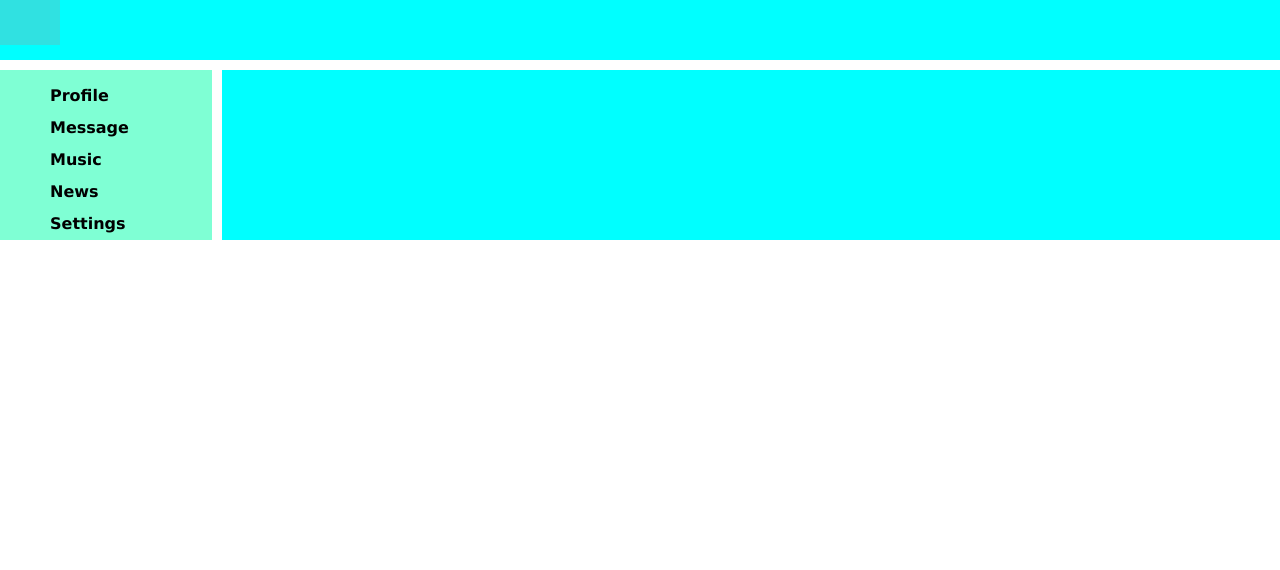
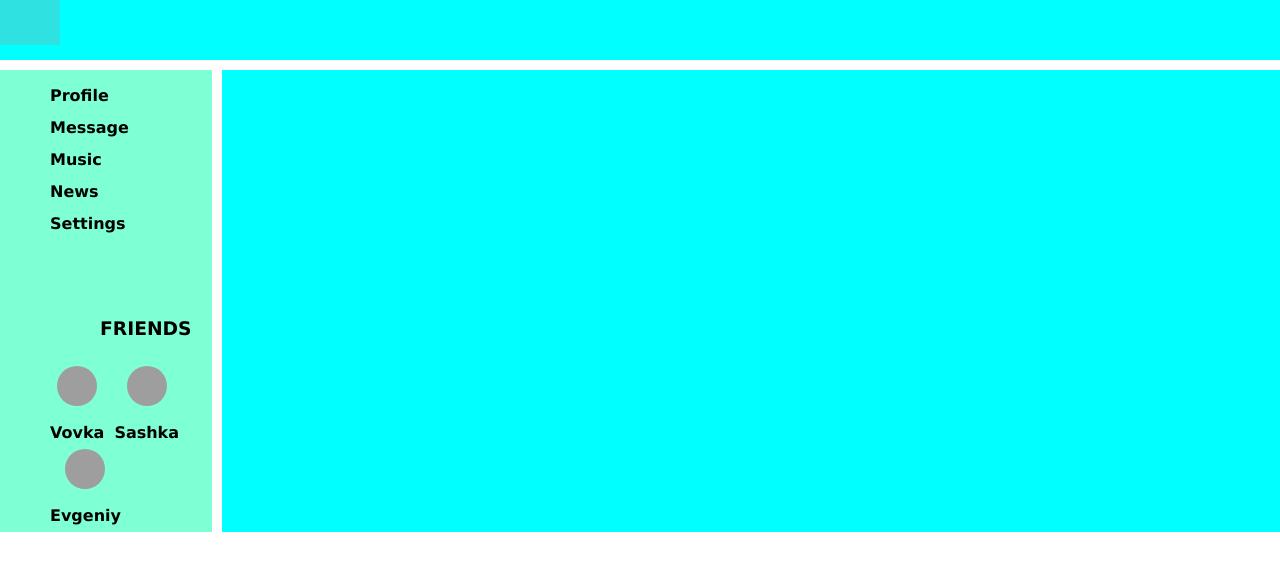
Before and after one commit to VladimirK31/new-samurai, a React (Create React App) app: page /profile/1 in a window 1280 px wide. Shown: the top 570 px of the page. Built offline with nearby package versions, Linux system fonts and the light colour scheme; grey boxes are pictures that could not be loaded.

Commit message:
Sidebar-reducer

```diff
--- a/src/App.tsx
+++ b/src/App.tsx
@@ -1,14 +1,12 @@
 import React from 'react'
 import { Route, Routes } from 'react-router-dom'
 import './App.css'
-import { Dialogs } from './components/dialogs/Dialogs'
 import { DialogsContainer } from './components/dialogs/DialogsContainer'
 import { Header } from './components/header/Header'
 import { Music } from './components/music/Music'
 import { Navbar } from './components/navbar/Navbar'
 import { News } from './components/news/News'
 import { Profile } from './components/profile/Profile'
-import { StatePropsType, store } from './components/redux/Store'
 import { Settings } from './components/settings/Settings'
 
 const App = () => {
--- a/src/components/navbar/Navbar.module.css
+++ b/src/components/navbar/Navbar.module.css
@@ -12,9 +12,3 @@
 .item a.active {
   color: azure;
 }
-.sidebar {
-  margin-top: 70px;
-}
-.title {
-  padding-left: 50px;
-}
--- a/src/components/navbar/Navbar.tsx
+++ b/src/components/navbar/Navbar.tsx
@@ -1,16 +1,9 @@
 import React from 'react'
 import { NavLink } from 'react-router-dom'
-import { FriendPropsType } from '../redux/Store'
-import { FriendsSidebar } from './friendsSidebar/FriendsSidebar'
+import { FriendsSidebarContainer } from './friendsSidebar/FriendsSidebarContainer'
 import s from './Navbar.module.css'
-// export type NavbarPropsType = {
-//   friendData: FriendPropsType[]
-// }
 
 export const Navbar = () => {
-  // let friendsSidebarItem = stor.friendData.map((el) => (
-  //   <FriendsSidebar id={el.id} photo={el.photo} name={el.name} />
-  // ))
   return (
     <nav className={s.navbar}>
       <div className={s.item}>
@@ -28,10 +21,7 @@ export const Navbar = () => {
       <div className={s.item}>
         <NavLink to="settings">Settings</NavLink>
       </div>
-      {/* <div className={s.sidebar}>
-        <h3 className={s.title}>FRIENDS</h3>
-        {friendsSidebarItem}
-      </div> */}
+      <FriendsSidebarContainer />
     </nav>
   )
 }
--- a/src/components/navbar/friendsSidebar/FriendsSidebar.module.css
+++ b/src/components/navbar/friendsSidebar/FriendsSidebar.module.css
@@ -8,3 +8,9 @@
   width: 40px;
   border-radius: 20px;
 }
+.title {
+  padding-left: 50px;
+}
+.sidebar {
+  margin-top: 70px;
+}
--- a/src/components/navbar/friendsSidebar/FriendsSidebar.tsx
+++ b/src/components/navbar/friendsSidebar/FriendsSidebar.tsx
@@ -1,13 +1,23 @@
 import { FriendPropsType } from '../../redux/Store'
 import s from './FriendsSidebar.module.css'
-
-export const FriendsSidebar = (props: FriendPropsType) => {
+type FriendsSidebarType = {
+  friendData: FriendPropsType[]
+}
+export const FriendsSidebar = (props: FriendsSidebarType) => {
+  let friendsSidebarItem = props.friendData.map((el) => {
+    return (
+      <div className={s.sidebarFriends}>
+        <div>
+          <img src={el.photo} />
+        </div>
+        {el.name}
+      </div>
+    )
+  })
   return (
-    <div className={s.sidebarFriends}>
-      <div>
-        <img src={props.photo} />
-      </div>
-      {props.name}
+    <div className={s.sidebar}>
+      <h3 className={s.title}>FRIENDS</h3>
+      {friendsSidebarItem}
     </div>
   )
 }
--- /dev/null
+++ b/src/components/navbar/friendsSidebar/FriendsSidebarContainer.tsx
@@ -0,0 +1,9 @@
+import { connect } from 'react-redux'
+import { AppStateType } from '../../redux/Redux-store'
+import { FriendsSidebar } from './FriendsSidebar'
+
+const mapStateToProps = (state: AppStateType) => {
+  return { friendData: state.sidebarPage.friendData }
+}
+
+export const FriendsSidebarContainer = connect(mapStateToProps)(FriendsSidebar)
--- a/src/components/redux/Sidebar-reducer .tsx
+++ b/src/components/redux/Sidebar-reducer .ts
@@ -1,7 +1,14 @@
 import { v1 } from 'uuid'
 import { SideBarPagePropsType } from './Store'
-
-let initialState = {
+export type FriendPropsType = {
+  id: string
+  photo: string
+  name: string
+}
+type InitialStateType = {
+  friendData: FriendPropsType[]
+}
+let initialState: InitialStateType = {
   friendData: [
     {
       id: v1(),
```
Also changed, not shown: src/components/redux/Dialog-reducer.ts (renamed from src/components/redux/Dialog-reducer.tsx), src/components/redux/Profile-reducer.ts (renamed from src/components/redux/Profile-reducer.tsx), src/components/redux/Redux-store.ts (renamed from src/components/redux/Redux-store.tsx).
